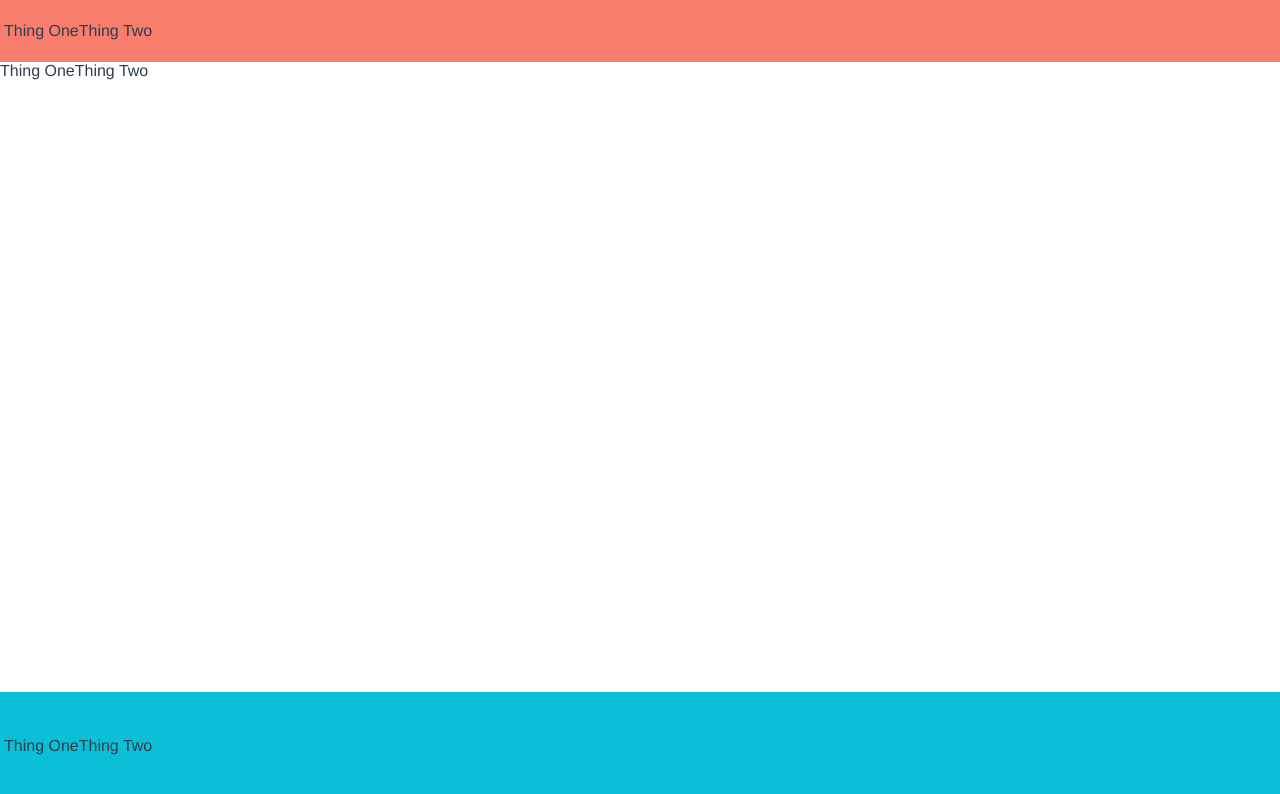
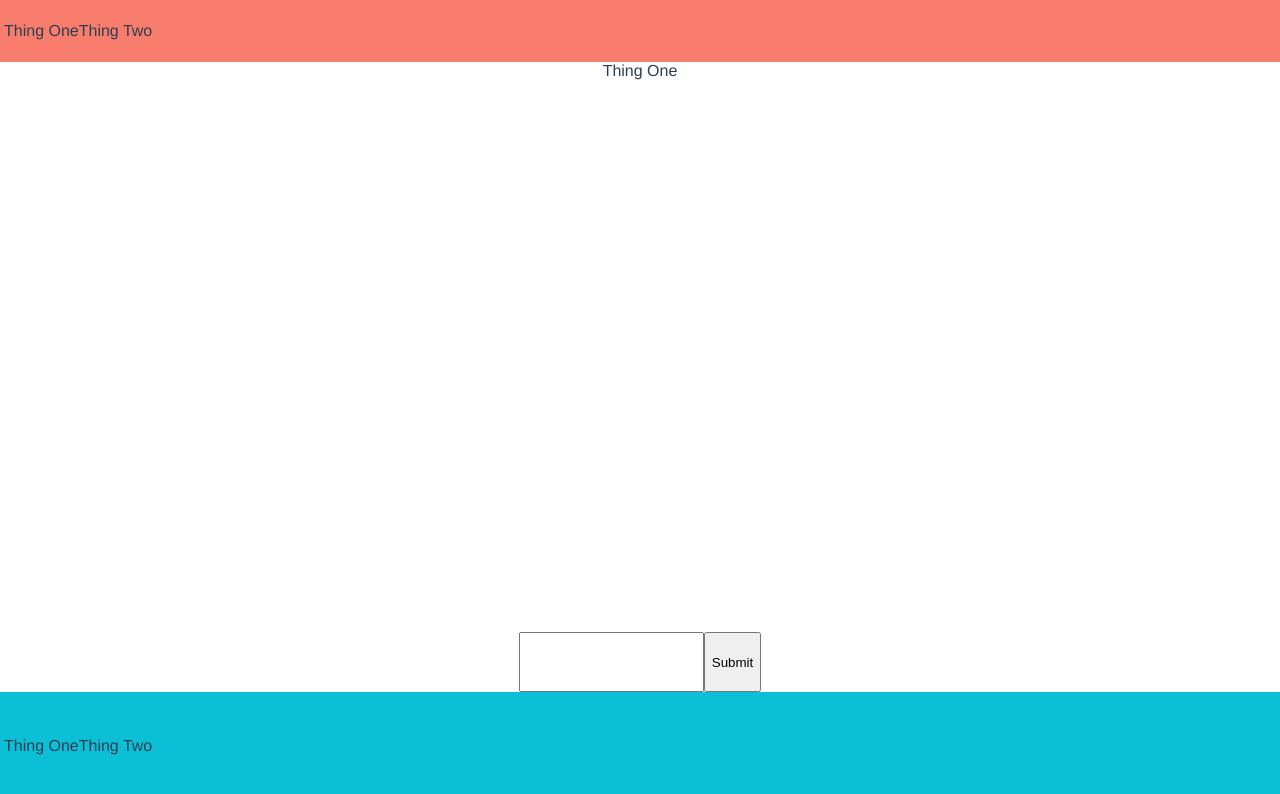
Before and after one commit to norioz/rabokki, a Vue app in the folder frontend/: page / in a window 1280 px wide. Shown: the top 794 px of the page. Built offline with nearby package versions, Linux system fonts and the light colour scheme.

Commit message:
Hook up the text box to a submit button.

```diff
--- a/frontend/src/components/GameArea.vue
+++ b/frontend/src/components/GameArea.vue
@@ -1,13 +1,17 @@
 <template>
   <div class="GameArea">
-    <div>Thing One</div>
-    <div>Thing Two</div>
+    <div style="flex:1;">Thing One</div>
+    <PlayerInput />
   </div>
 </template>
 
 <script>
+import PlayerInput from "./PlayerInput";
 export default {
   name: 'GameArea',
+  components: {
+    PlayerInput
+  },
   props: {
   }
 }
@@ -17,6 +21,8 @@ export default {
 <style scoped>
 .GameArea {
   display: flex;
+  flex-direction: column;
+  justify-content: flex-start;
   flex: 1;
 }
 </style>
--- /dev/null
+++ b/frontend/src/components/PlayerInput.vue
@@ -0,0 +1,35 @@
+<template>
+  <div class="PlayerInput">
+    <input type="text" v-model="inputText"/>
+    <button v-on:click="this.shoutOut">Submit</button>
+  </div>
+</template>
+
+<script>
+export default {
+  name: 'PlayerInput',
+  props: {
+  },
+  data: () => {
+    return {
+      inputText: ""
+    }
+  },
+  methods: {
+    shoutOut: function () {
+      // TODO This is where the logic goes after you submit
+      alert(this.inputText);
+    }
+  }
+}
+</script>
+
+<!-- Add "scoped" attribute to limit CSS to this component only -->
+<style scoped>
+.PlayerInput {
+  display: flex;
+  flex-direction: row;
+  justify-content: center;
+  height: 60px;
+}
+</style>
```
